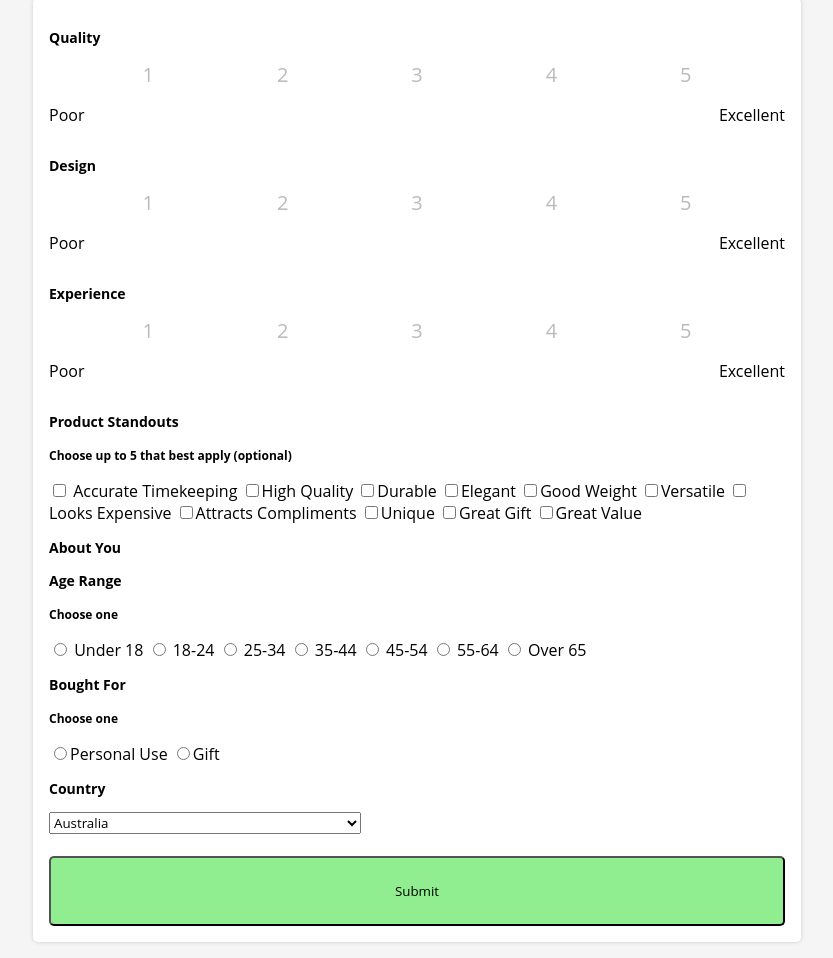
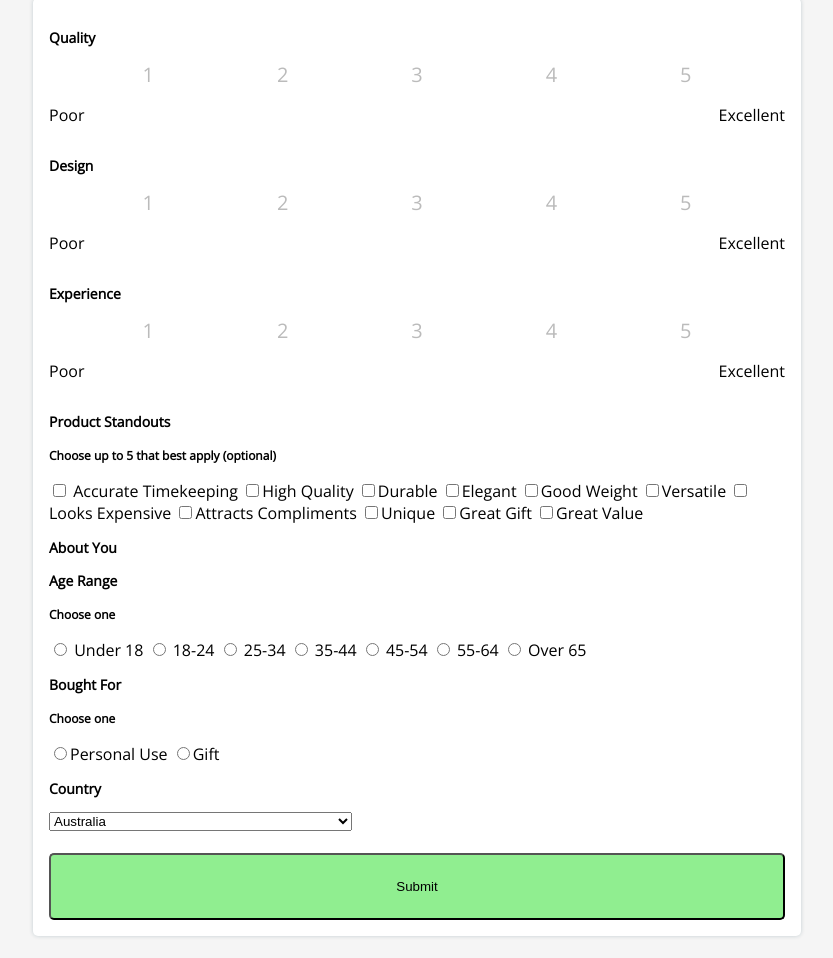
Before and after one commit to parx254/ratings-form, a plain HTML site: page index.html in a window 1280 px wide. Shown: the part 171-1129 px from the top of the page, without its empty margins (223-1056 px from the left). Drawn offline with nearby package versions, Linux system fonts and the light colour scheme.

Commit message:
Update style.css

```diff
--- a/style.css
+++ b/style.css
@@ -1,6 +1,4 @@
-*{
-    font-family: 'Open Sans', sans-serif;
-}
+@import url('https://fonts.googleapis.com/css?family=Open+Sans&display=swap');
 
 header{
     background: #ffffff;
@@ -16,6 +14,7 @@ html, body{
     background: #f5f5f5;
     margin: 0;
     width: 100%;
+     font-family: 'Open Sans', sans-serif;
 }
 h1{
     font-size: 20px;
```
